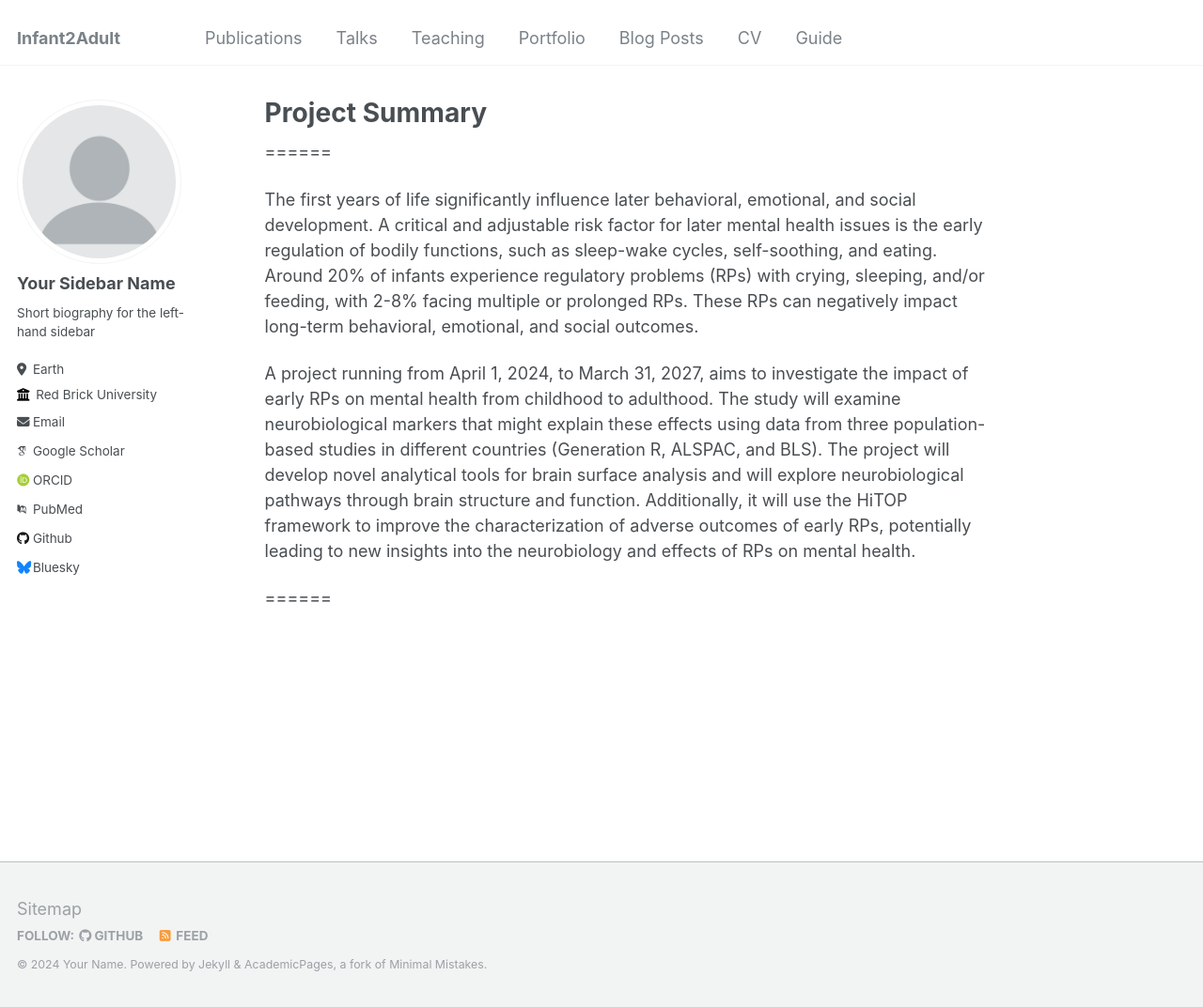
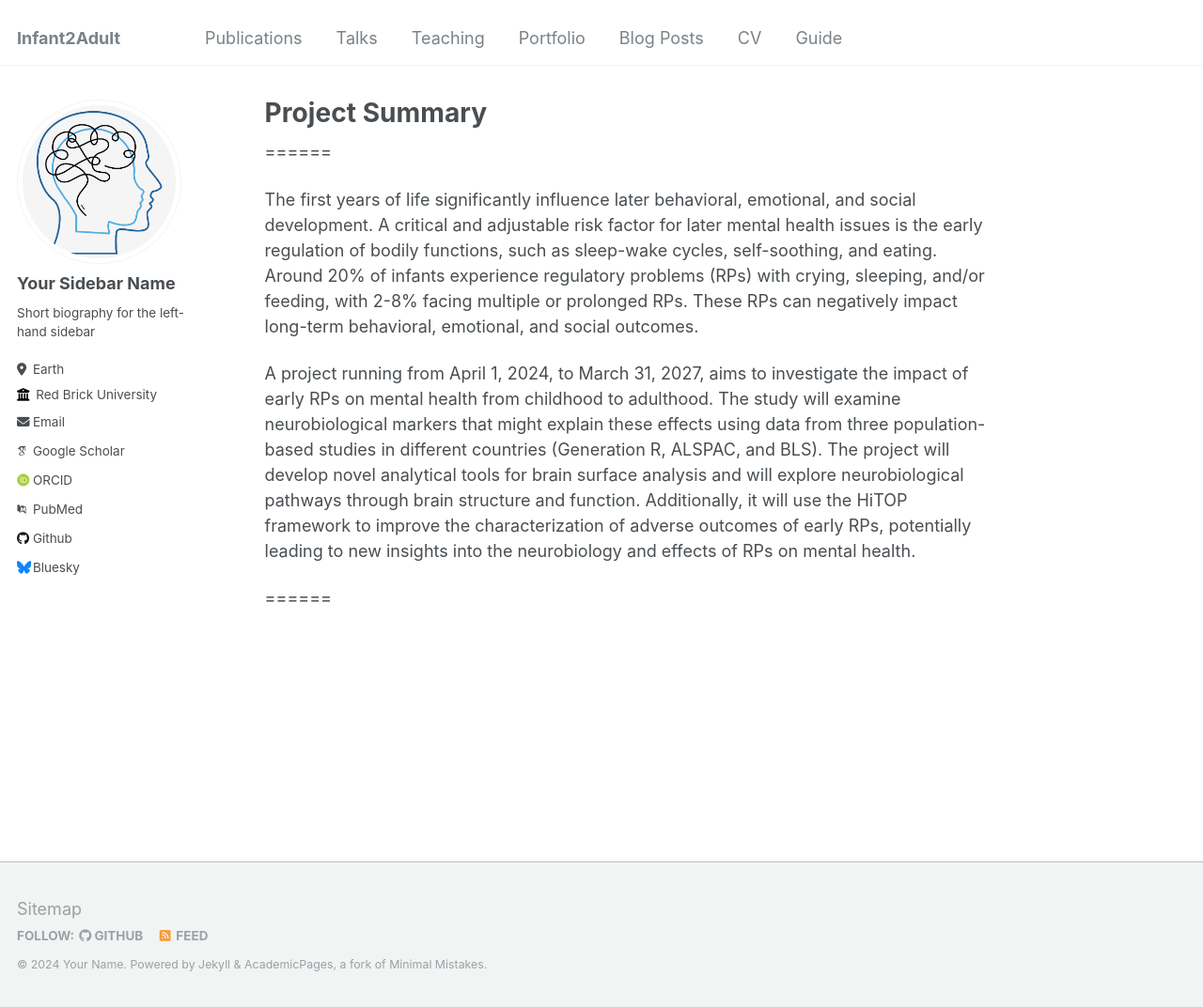
Before and after one commit to Infant2Adult/Infant2Adult, a Jekyll site: the page built from _pages/about.md, in a window 1280 px wide and 1072 px high. Shown: the whole window at 94% size. Built offline with Jekyll 4.4.1, drawn with Linux system fonts in a browser that asks for light colours; some web fonts are replaced.

Commit message:
Update _config.yml

```diff
--- a/_config.yml
+++ b/_config.yml
@@ -21,7 +21,7 @@ repository               : "academicpages/academicpages.github.io"
 #               Additional customization can be done by editing /_includes/author-profile.html
 author:
   # Biographic information
-  avatar           : "profile.png"
+  avatar           : "logo_notxt.png"
   name             : "Your Sidebar Name"
   pronouns         : # example: "she/her"
   bio              : "Short biography for the left-hand sidebar"
```
